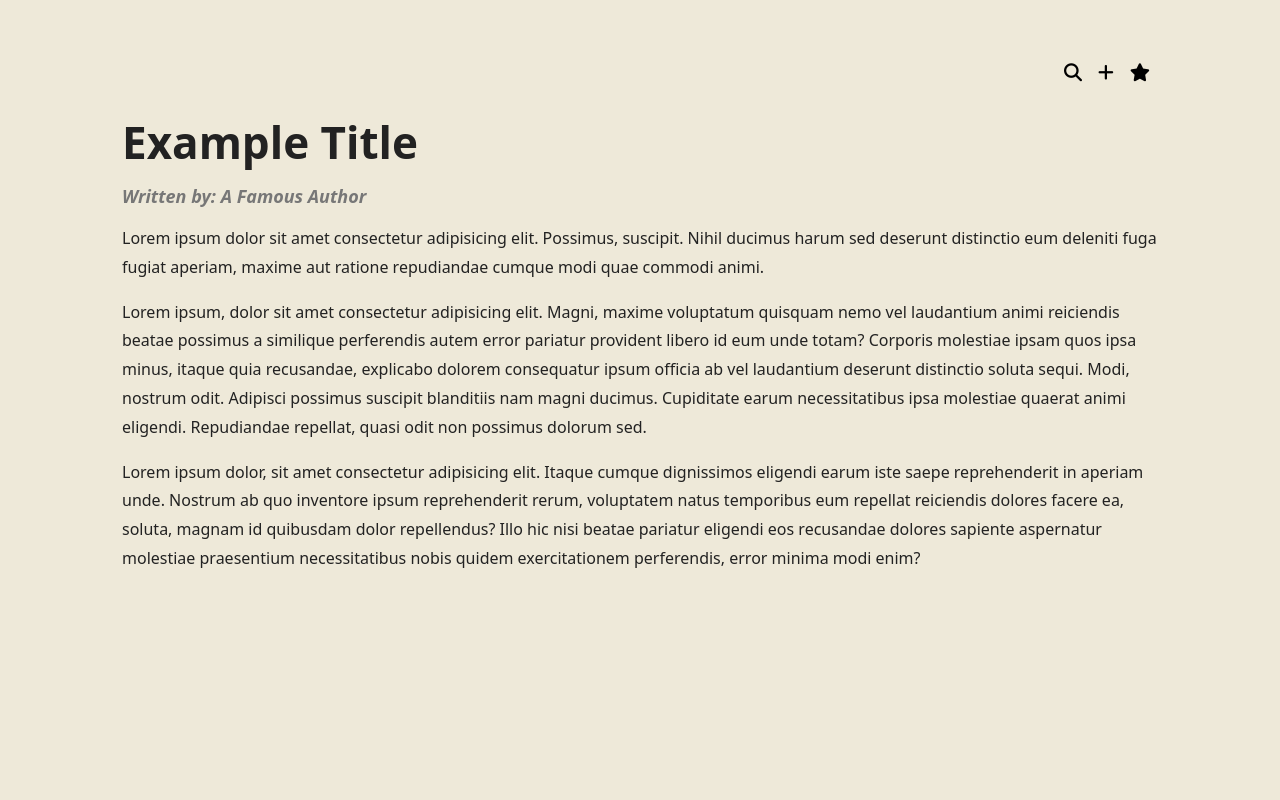
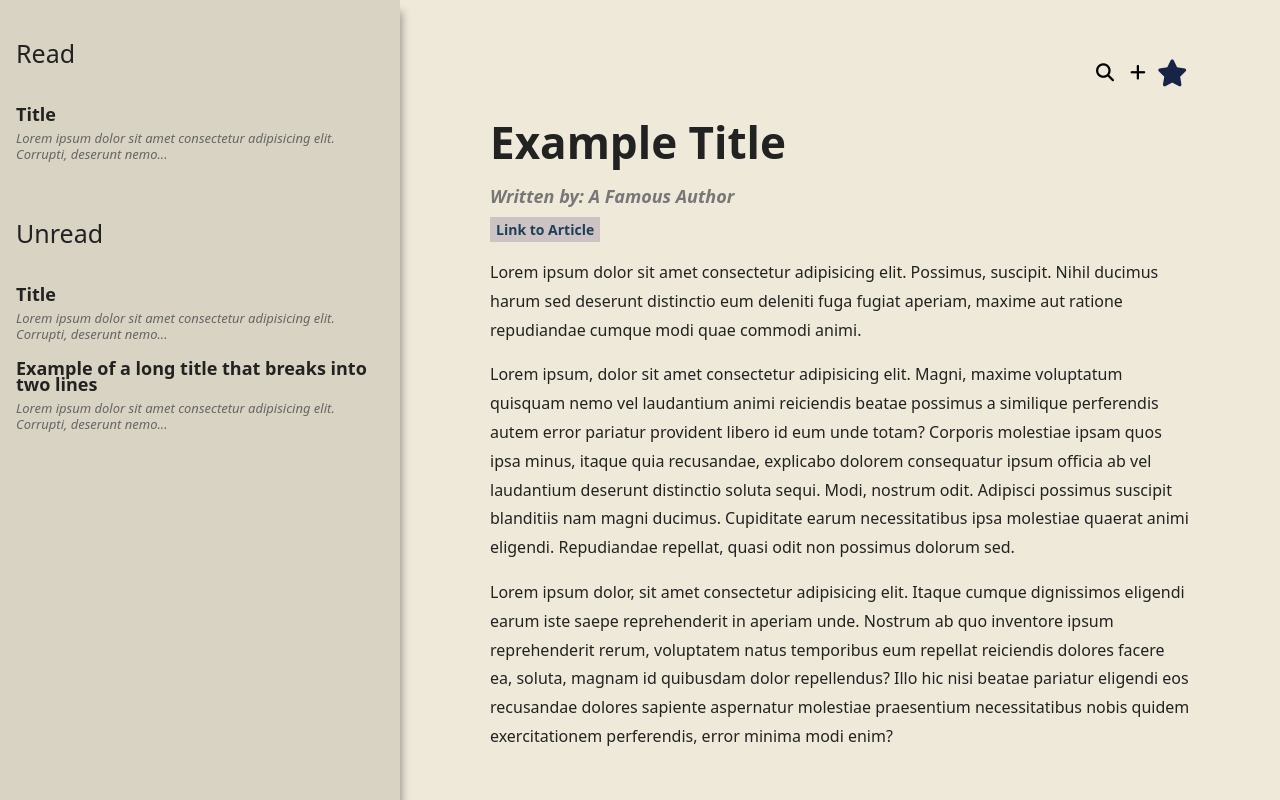
Before and after one commit to charlesmartinreed/thinner, a website: page index.html in a window 1280 px wide. Both pictures are taken after a click on the button 1139 px from the left and 72 px from the top of the page. Drawn offline with Linux system fonts and the light colour scheme.

Commit message:
Add saved articles panel.

```diff
--- a/index.html
+++ b/index.html
@@ -16,6 +16,39 @@
     <title>Thinner | Your web, made lighter.</title>
   </head>
   <body>
+    <div class="saved-article-container" id="saved-article-container">
+      <h3>Read</h3>
+      <div class="saved-articles-read">
+        <div class="saved-article unread">
+          <p class="saved-article-title">Title</p>
+          <p class="saved-article-snippet">
+            Lorem ipsum dolor sit amet consectetur adipisicing elit. Corrupti,
+            deserunt nemo...
+          </p>
+        </div>
+      </div>
+
+      <h3>Unread</h3>
+      <div class="saved-articles-unread">
+        <div class="saved-article unread">
+          <p class="saved-article-title">Title</p>
+          <p class="saved-article-snippet">
+            Lorem ipsum dolor sit amet consectetur adipisicing elit. Corrupti,
+            deserunt nemo...
+          </p>
+        </div>
+        <div class="saved-article unread">
+          <p class="saved-article-title">
+            Example of a long title that breaks into two lines
+          </p>
+          <p class="saved-article-snippet">
+            Lorem ipsum dolor sit amet consectetur adipisicing elit. Corrupti,
+            deserunt nemo...
+          </p>
+        </div>
+      </div>
+      <div class="saved-article"></div>
+    </div>
     <div class="page-container">
       <div class="ui-container">
         <button class="btn-ui btn-search" id="btn-search">
@@ -37,7 +70,10 @@
       </div>
       <h1 class="article-title">Example Title</h1>
       <h6 class="article-author">Written by: A Famous Author</h6>
-      <article class="article-body">
+      <a class="article-link" href="https://duckduckgo.com" target="_blank"
+        >Link to Article</a
+      >
+      <article class="article-body" data-article-read-status="read">
         <p class="article-graph">
           Lorem ipsum dolor sit amet consectetur adipisicing elit. Possimus,
           suscipit. Nihil ducimus harum sed deserunt distinctio eum deleniti
--- a/script.js
+++ b/script.js
@@ -1,6 +1,8 @@
 const searchBtn = document.querySelector("#btn-search");
 const addRemoveToFavsBtn = document.querySelector("#btn-add-remove-fav");
 const showFavsBtn = document.querySelector("#btn-show-favs");
+
+const savedArticlesDiv = document.querySelector("#saved-article-container");
 
 // EVENT LISTENERS
 searchBtn.addEventListener("click", () => handleArticleFetch());
@@ -22,7 +24,8 @@ function handleFavoriteButtonClicked(buttonStatus) {
 }
 
 function handleShowFavs() {
-  alert("showing favs");
+  savedArticlesDiv.classList.toggle("visible");
+  showFavsBtn.classList.toggle("active");
 }
 
 function checkArticleFavoriteStatus(buttonStatus) {
--- a/style.css
+++ b/style.css
@@ -31,6 +31,7 @@ body {
   background: none;
   border: none;
   margin: 0 8px;
+  transition: all 0.4s linear;
 }
 
 .ui-container .btn-ui i {
@@ -43,6 +44,70 @@ body {
   animation: shake 1s linear;
 }
 
+.ui-container .btn-ui.active {
+  color: #172347;
+  transform: scale(1.5);
+}
+
+.saved-article-container {
+  width: 400px;
+  background-color: #d8d3c2;
+  min-height: 100vh;
+  position: absolute;
+  left: 0px;
+  z-index: 999;
+  padding: 16px;
+  box-shadow: 2px 12px 8px rgba(29, 29, 29, 0.4);
+  transform: translateX(-200%);
+  transition: 0.3s cubic-bezier(0.455, 0.03, 0.515, 0.955);
+  transform-origin: center left;
+}
+
+.saved-article-container.visible {
+  transform: translate(0);
+}
+
+.saved-article-container.visible + .page-container {
+  padding-left: 400px;
+  padding-right: 0;
+}
+
+.saved-article-container h3 {
+  font-size: 25px;
+  font-weight: 400;
+  padding: 20px 0;
+}
+
+.saved-articles-read,
+.saved-articles-unread {
+  margin: 16px 0;
+}
+
+.saved-article {
+  min-width: 100%;
+  padding-bottom: 18px;
+  cursor: pointer;
+  transition: 0.25s ease-in-out;
+}
+
+.saved-article:hover {
+  transform: scale(0.98);
+}
+
+.saved-article-title {
+  font-size: 18px;
+  font-weight: 800;
+  line-height: 16px;
+  padding-bottom: 8px;
+}
+
+.saved-article-snippet {
+  font-size: 13px;
+  line-height: 16px;
+  font-style: italic;
+  color: #666;
+}
+
 .page-container {
   display: flex;
   flex-wrap: wrap;
@@ -52,6 +117,8 @@ body {
   align-items: flex-start;
   margin: 0 auto;
   padding: 2rem;
+
+  position: relative;
 }
 
 .article-title {
@@ -65,6 +132,23 @@ body {
   font-weight: 600;
   font-style: italic;
   color: #777;
+  margin-bottom: 9px;
+}
+
+.article-link {
+  text-decoration: none;
+  color: #1c4059;
+  font-size: 14px;
+  font-weight: 600;
+  transition: 0.3s linear;
+  background-color: #cdc3c3;
+  padding: 3px 6px;
+}
+
+.article-link:hover,
+.article-link:active {
+  background-color: #999;
+  color: #172347;
 }
 
 .article-graph {
```
